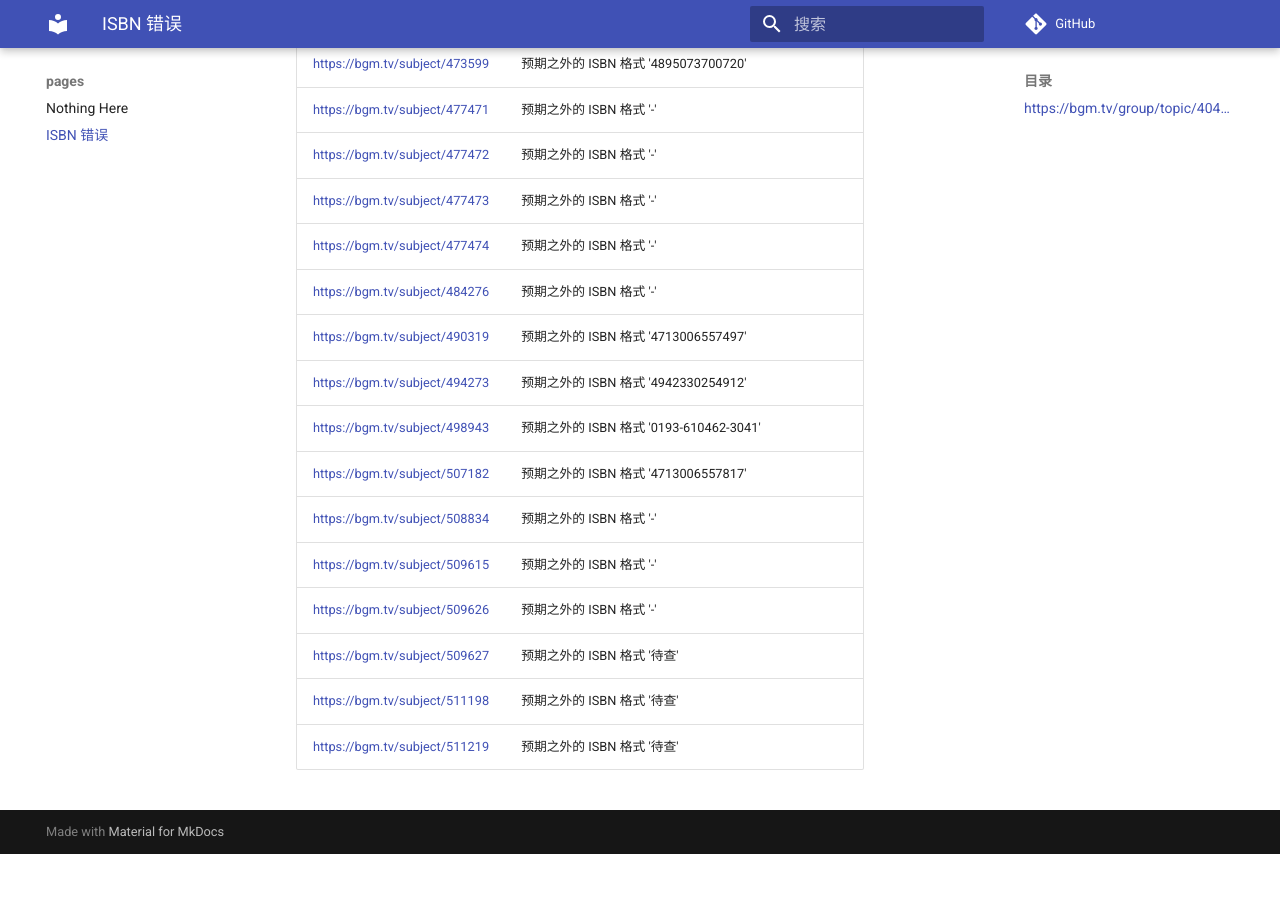
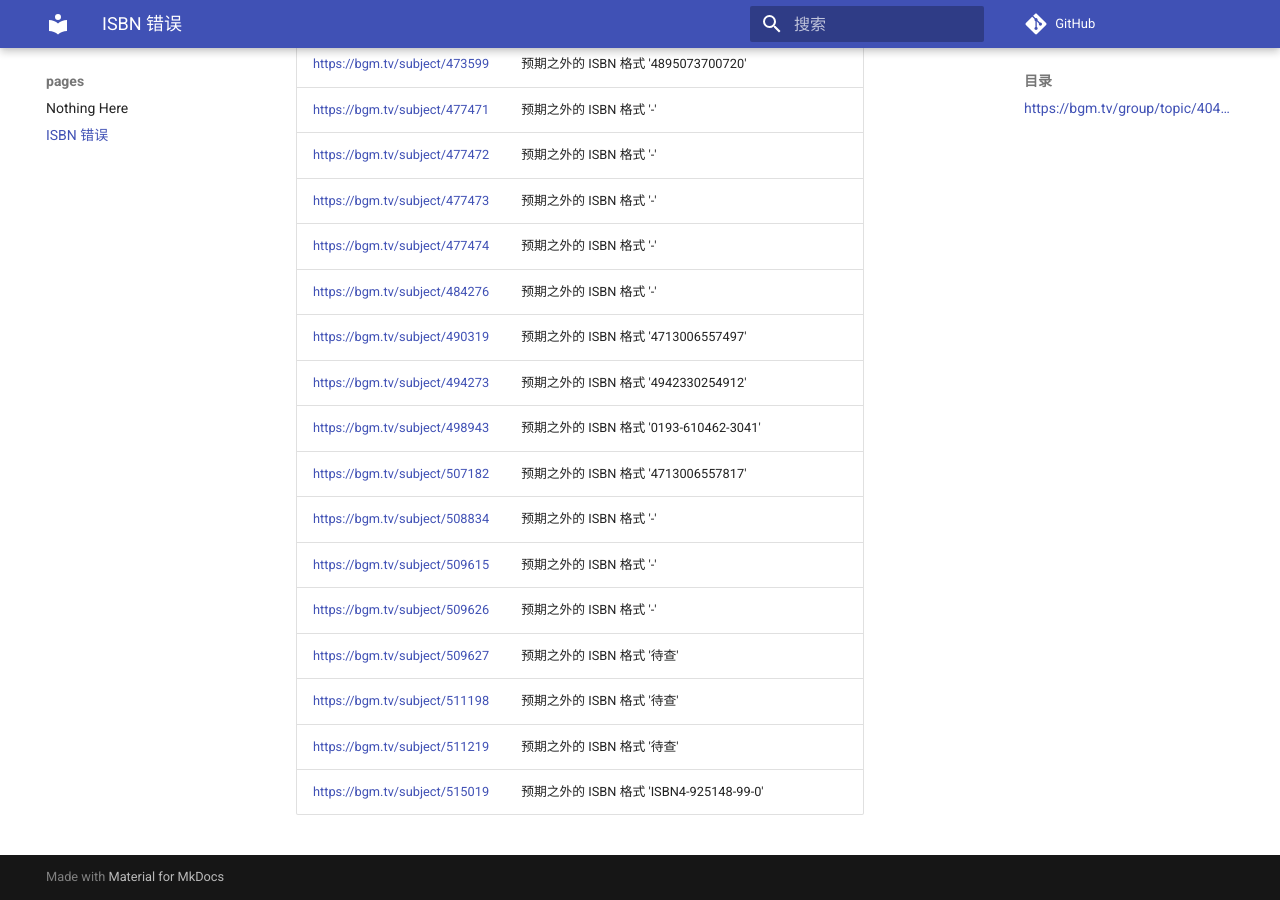
Before and after one commit to trim21/bangumi-pages, an MkDocs documentation site: the page built from docs/isbn.md, in a window 1280 px wide and 900 px high, scrolled down 4914 px. Built offline with MkDocs 1.6.1 and Material for MkDocs 9.7.7, drawn with Linux system fonts in a browser that asks for light colours; comment, search, counter and statistics services are not loaded; before the commit the page ends 5768 px from its top, so only the background shows below that; part of the change alters nothing that is shown.

Commit message:
update isbn.md

```diff
--- a/docs/isbn.md
+++ b/docs/isbn.md
@@ -1,7 +1,7 @@
 # ISBN 错误
 ## <https://bgm.tv/group/topic/404801>
 
-total 118
+total 119
 
 | url | error |
 | --- |  ---  |
@@ -123,3 +123,4 @@ total 118
 | <https://bgm.tv/subject/509627> | 预期之外的 ISBN 格式 '待查' |
 | <https://bgm.tv/subject/511198> | 预期之外的 ISBN 格式 '待查' |
 | <https://bgm.tv/subject/511219> | 预期之外的 ISBN 格式 '待查' |
+| <https://bgm.tv/subject/515019> | 预期之外的 ISBN 格式 'ISBN4-925148-99-0' |
```
